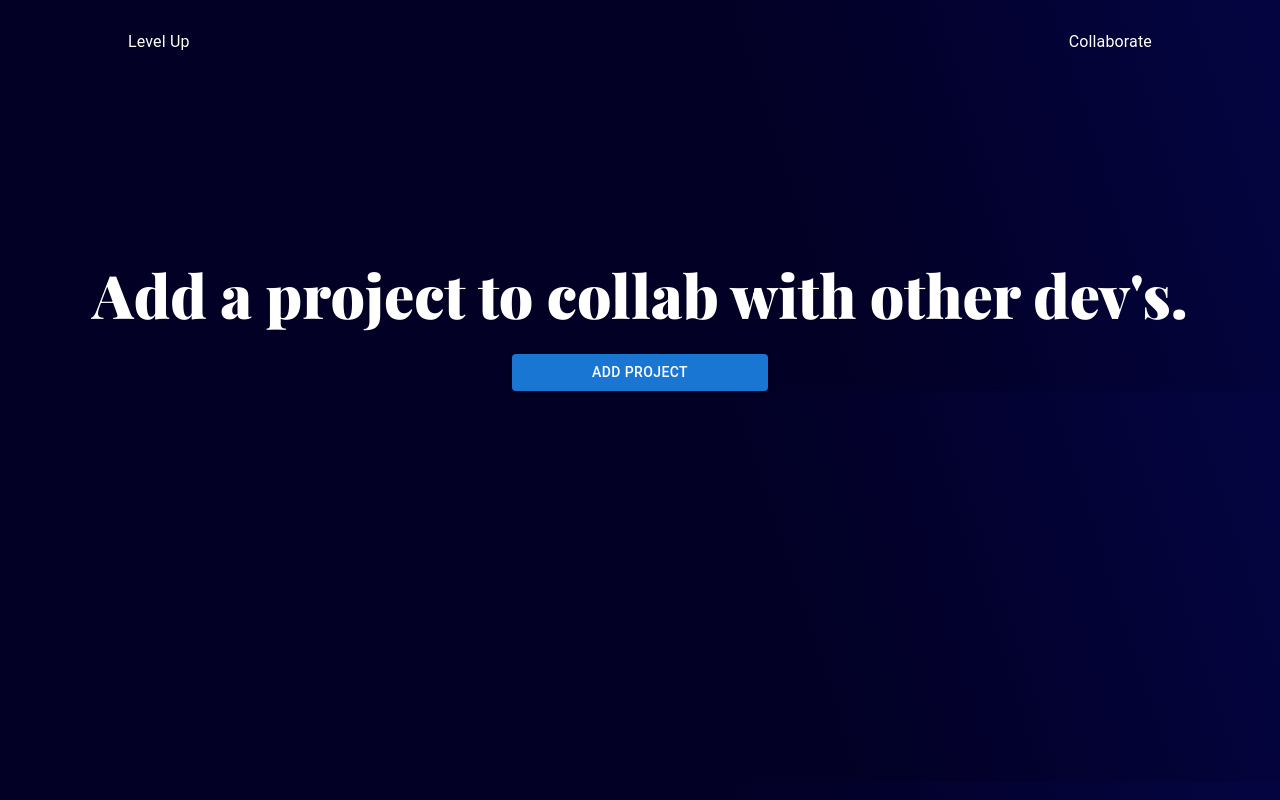
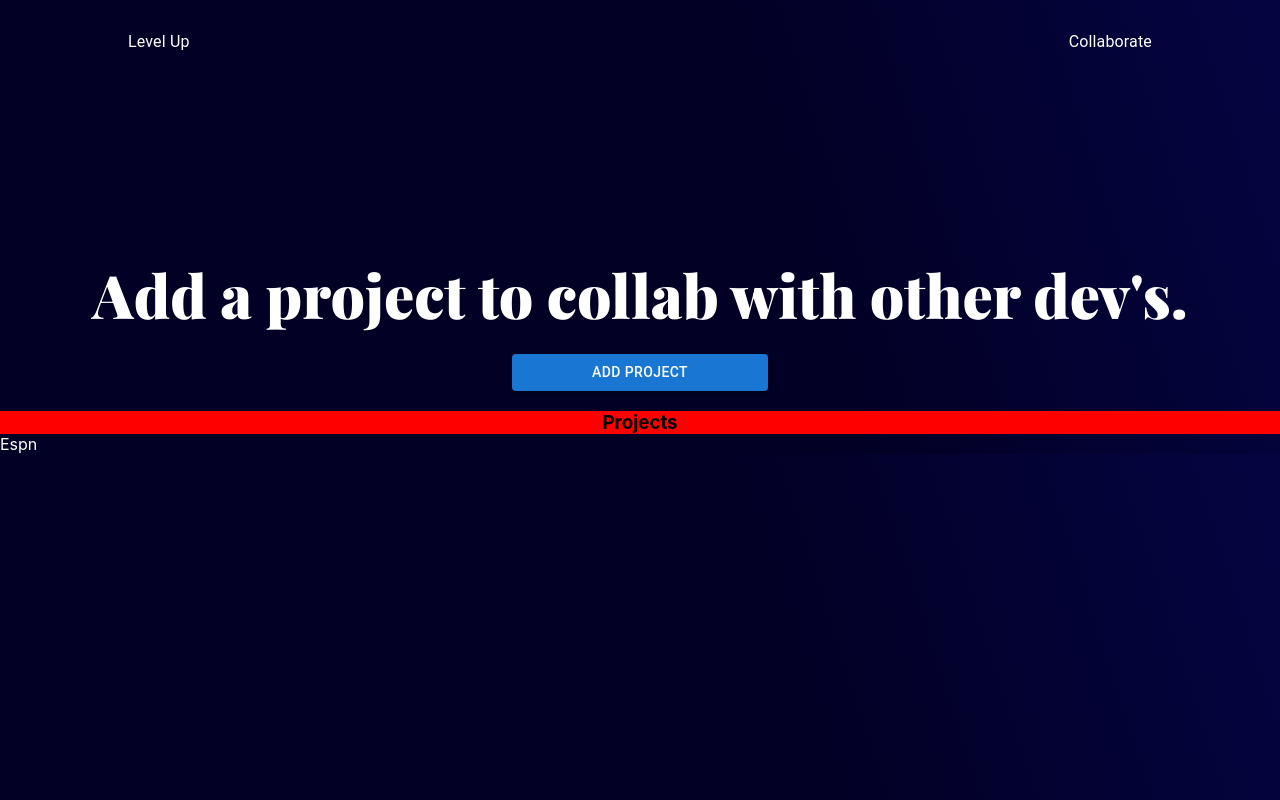
Before and after one commit to BrandonGrayson/level-up, a React (Create React App) app: page / in a window 1280 px wide. Built offline with nearby package versions, Linux system fonts and the light colour scheme; a web font is replaced by a local one.

Commit message:
defined a selectAllProjects function for getting the current state of the Redux store

```diff
--- a/src/components/AddProjectDialog.tsx
+++ b/src/components/AddProjectDialog.tsx
@@ -24,13 +24,13 @@ export default function AddProjectDialog({
   const [position, setPosition] = useState("");
   const [openPositions, setOpenPositions] = useState<string[]>([]);
   const [linkToRepo, setLinkToRepo] = useState("");
-  //   const dispatch = useDispatch<AppDispatch>();
+
   const handleClose = () => {
     setOpen(false);
   };
 
   const dispatch = useAppDispatch();
-  // {title, description, position, openPositions, linkToRepo}
+
   const saveProject = async () => {
     try {
       await dispatch(
--- a/src/css/collab.css
+++ b/src/css/collab.css
@@ -22,6 +22,11 @@
 #add-proj {
     width: 20%;
 }
+
+.project-info {
+    color: white;
+}
+
 @media (max-width: 480px) {
     .collab-box {
         display: flex;
--- a/src/pages/Collaborate.tsx
+++ b/src/pages/Collaborate.tsx
@@ -2,9 +2,22 @@ import { Grid, Button } from "@mui/material";
 import "../css/collab.css";
 import { useState } from "react";
 import AddProjectDialog from "../components/AddProjectDialog";
+import { useSelector } from "react-redux";
+import { RootState } from "../store/store";
+import { Project } from "../store/ProjectSlice";
+import { selectAllProjects } from "../store/ProjectSlice";
 
 export default function Collaborate() {
   const [open, setOpen] = useState(false);
+  const projectList = useSelector(selectAllProjects);
+
+  console.log("state from Collaborate useSelector");
+
+  const renderedProjects = projectList.map((project: Project, index) => (
+    <div key={index}>
+      <p className="project-info">{project.title}</p>
+    </div>
+  ));
   return (
     <Grid item xs={12}>
       <div className="collab-box">
@@ -19,6 +32,17 @@ export default function Collaborate() {
         </Button>
         <AddProjectDialog open={open} setOpen={setOpen} />
       </div>
+      <div
+        style={{
+          display: "flex",
+          backgroundColor: "red",
+          justifyContent: "center",
+          marginTop: "20px",
+        }}
+      >
+        <h3>Projects</h3>
+      </div>
+      {renderedProjects}
     </Grid>
   );
 }
--- a/src/store/ProjectSlice.tsx
+++ b/src/store/ProjectSlice.tsx
@@ -1,6 +1,7 @@
 import { createAsyncThunk, createSlice } from "@reduxjs/toolkit";
+import { RootState } from "./store";
 
-interface Project {
+export interface Project {
   title: string;
   description: string;
   openPositions: string[];
@@ -12,7 +13,14 @@ interface ProjectState {
 }
 
 const initialState: ProjectState = {
-  projects: [],
+  projects: [
+    {
+      title: "Espn",
+      description: "Sports Media App",
+      openPositions: ["React"],
+      linkToRepo: "Espn Link",
+    },
+  ],
 };
 
 export const projectSlice = createSlice({
@@ -36,6 +44,7 @@ export const projectSlice = createSlice({
 export const addNewProject = createAsyncThunk(
   "projects/addNewProject",
   async (initialProject: Project) => {
+    console.log("Initial Project", initialProject);
     const response = await fetch("http://127.0.0.1:8000/projects", {
       method: "POST",
       mode: "cors",
@@ -43,6 +52,7 @@ export const addNewProject = createAsyncThunk(
       body: JSON.stringify(initialProject),
     });
 
+    console.log(response);
     return response;
   }
 );
@@ -52,3 +62,5 @@ console.log("Project Slice", projectSlice);
 export const { projectAdded } = projectSlice.actions;
 
 export default projectSlice.reducer;
+
+export const selectAllProjects = (state: RootState) => state.projects.projects;
```
